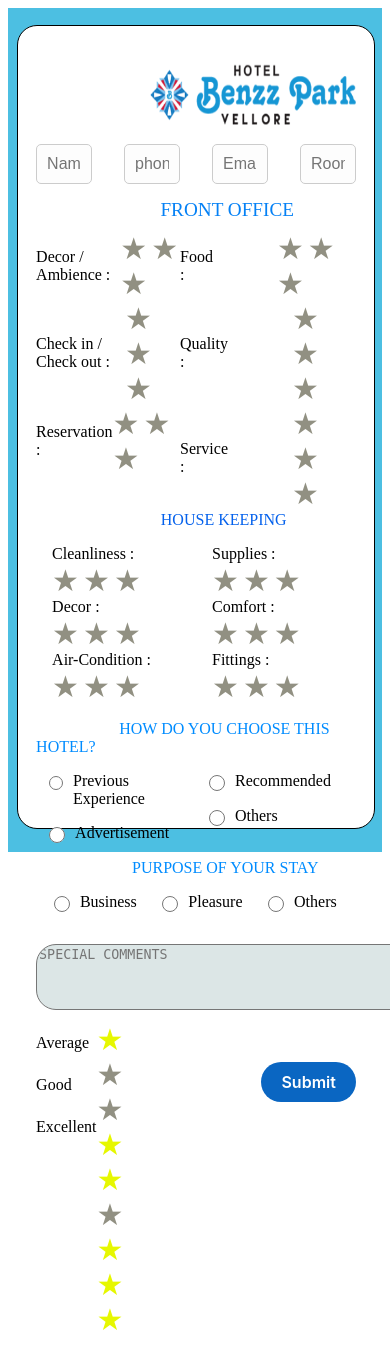
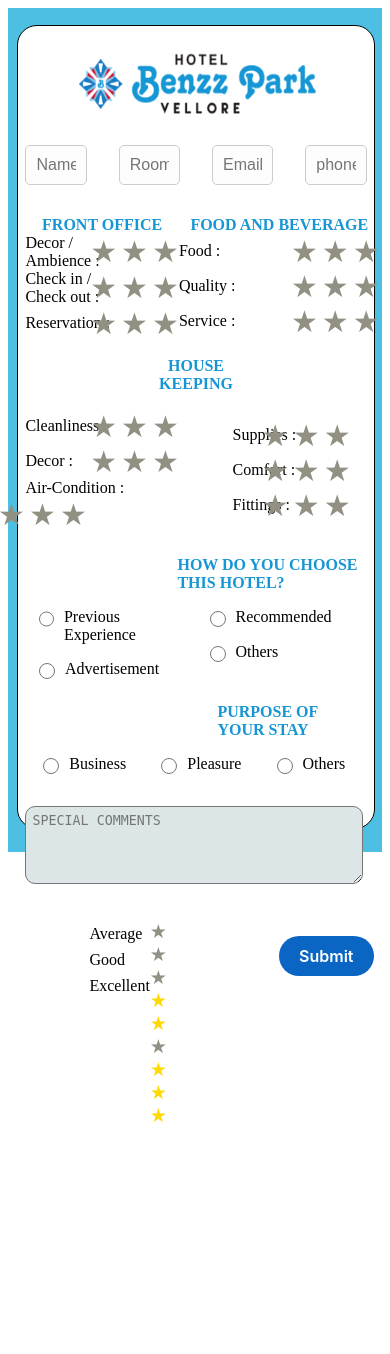
Before and after one commit to Santa0027/Benzzpark_Review_Form, a PHP site: page /index.html in a window 390 px wide; the page is wider, and only the part inside the window is pictured. After the commit the page ends 1122 px from the top of that part, so only its background shows below. Run offline with PHP 8.4, Linux system fonts and the light colour scheme; some web fonts are replaced.

Commit message:
restyled

```diff
--- a/admin/style.css
+++ b/admin/style.css
@@ -21,9 +21,11 @@
     margin-bottom: 20px;
 }
 
+
+
 input[type="text"],
 input[type="password"] {
-    width: 100%;
+    width: 90%;
     padding: 10px;
     margin: 10px 0;
     border: 1px solid #ddd;
--- a/index.html
+++ b/index.html
@@ -12,27 +12,29 @@
     <div class="main">
         <div class="review-form">
             <div class="main-form">
-                <img src="/asset/Hotel-Vellore-Logo.png" alt="Logo" class="logo">
+                <img src="Hotel-Vellore-Logo.png" alt="Logo" class="logo">
                 <form id="myform" action="index.php" method="POST">
                     <!-- <label for="name">Name:</label> -->
                     <div class="head-info">
                         <input class="inputbox" type="text" id="name" name="gname" placeholder="Name" required>
-                        <input class="inputbox" type="text" id="phone" name="gphone" placeholder="phone" required>
+                        <input class="inputbox" type="text" id="room" name="groom" placeholder="Room No" required>
+
 
                         <!-- <label for="email">Email:</label> -->
                         <input class="inputbox" type="email" id="email" name="gemail" placeholder="Email" required>
-                        <input class="inputbox" type="text" id="room" name="groom" placeholder="Room No" required>
+                    <input class="inputbox" type="text" id="phone" name="gphone" placeholder="phone" required>
                     </div>
                     <!-- Front Office Rating -->
-                    <label class="front-title" for="front-office">FRONT OFFICE</label>
+
 
                     <div class="star-rating">
                         <div class="firsthalf">
+                            <label class="front-title" for="front-office">FRONT OFFICE</label>
                             <div class="ambience flexdefault">
                                 <div>
                                     <label for="ambience">Decor / Ambience :</label>
                                 </div>
-                                <div>
+                                <div class="rowre">
                                     <input class="radiobtn" type="radio" id="ambience3" name="ambience" value="3" />
                                     <label for="ambience3" title="3 stars" class="star">&#9733;</label>
                                     <input class="radiobtn" type="radio" id="ambience2" name="ambience" value="2" />
@@ -46,7 +48,7 @@
                                 <div>
                                     <label for="checkinout">Check in / Check out :</label>
                                 </div>
-                                <div>
+                                <div class="rowre">
                                     <input type="radio" id="checkinout3" name="checkinout" value="3" />
                                     <label for="checkinout3" title="3 stars" class="star">&#9733;</label>
                                     <input type="radio" id="checkinout2" name="checkinout" value="2" />
@@ -60,7 +62,7 @@
                                 <div>
                                     <label for="Ambience">Reservation :</label>
                                 </div>
-                                <div>
+                                <div class="rowre">
                                     <input type="radio" id="reservation3" name="reservation" value="3" />
                                     <label for="reservation3" title="3 stars" class="star">&#9733;</label>
                                     <input type="radio" id="reservation2" name="reservation" value="2" />
@@ -77,11 +79,12 @@
                         <div class="row3">
 
                             <div class="food-beverage-rating">
+                                <label class="front-title" for="front-office">FOOD AND BEVERAGE</label>
                                 <div class="Food beverageflexdefault">
                                     <div>
                                         <label for="Food">Food :</label>
                                     </div>
-                                    <div>
+                                    <div class="rowre">
                                         <input type="radio" id="food3" name="food" value="3" />
                                         <label for="food3" title="3 stars" class="star">&#9733;</label>
                                         <input type="radio" id="food2" name="food" value="2" />
@@ -95,7 +98,7 @@
                                     <div>
                                         <label for="Quality"> Quality :</label>
                                     </div>
-                                    <div>
+                                    <div class="rowre">
                                         <input type="radio" id="Quality3" name="Quality" value="3" />
                                         <label for="Quality3" title="3 stars" class="star">&#9733;</label>
                                         <input type="radio" id="Quality2" name="Quality" value="2" />
@@ -109,7 +112,7 @@
                                     <div>
                                         <label for="Service">Service :</label>
                                     </div>
-                                    <div>
+                                    <div class="rowre">
                                         <input type="radio" id=" Service3" name=" Service" value="3" />
                                         <label for=" Service3" title="3 stars" class="star">&#9733;</label>
                                         <input type="radio" id=" Service2" name=" Service" value="2" />
@@ -137,7 +140,7 @@
                                 <div>
                                     <label for="Cleanliness">Cleanliness :</label>
                                 </div>
-                                <div>
+                                <div class="rowre">
                                     <input class="radiobtn" type="radio" id="Cleanliness3" name="Cleanliness"
                                         value="3" />
                                     <label for="Cleanliness3" title="3 stars" class="star">&#9733;</label>
@@ -154,7 +157,7 @@
                                 <div>
                                     <label for="Decor"> Decor :</label>
                                 </div>
-                                <div>
+                                <div class="rowre">
                                     <input type="radio" id="Decor" name="Decor" value="3" />
                                     <label for="Decor3" title="3 stars" class="star">&#9733;</label>
                                     <input type="radio" id="Decor2" name="Decor" value="2" />
@@ -168,7 +171,7 @@
                                 <div>
                                     <label for=" Air_Condition">Air-Condition :</label>
                                 </div>
-                                <div>
+                                <div class="rowre">
                                     <input type="radio" id=" Air-Condition3" name=" Air_Condition" value="3" />
                                     <label for=" Air-Condition3" title="3 stars" class="star">&#9733;</label>
                                     <input type="radio" id=" Air-Condition2" name=" Air_Condition" value="2" />
@@ -187,7 +190,7 @@
                                 <div>
                                     <label for="Supplies">Supplies :</label>
                                 </div>
-                                <div>
+                                <div class="rowre">
                                     <input class="radiobtn" type="radio" id="Supplies3" name="Supplies" value="3" />
                                     <label for="Supplies3" title="3 stars" class="star">&#9733;</label>
                                     <input class="radiobtn" type="radio" id="Supplies2" name="Supplies" value="2" />
@@ -201,13 +204,13 @@
                                 <div>
                                     <label for="Comfort"> Comfort :</label>
                                 </div>
-                                <div>
-                                    <input type="radio" id="Comfort" name="Comfort" value="3" />
-                                    <label for="Comfort3" title="3 stars" class="star">&#9733;</label>
+                                <div class="rowre">
+                                    <input type="radio" id="Comfort1" name="Comfort" value="1" />
+                                    <label for="Comfort1" title="1 stars" class="star">&#9733;</label>
                                     <input type="radio" id="Comfort2" name="Comfort" value="2" />
                                     <label for="Comfort2" title="2 stars" class="star">&#9733;</label>
-                                    <input type="radio" id="Comfort1" name="Comfort" value="1" />
-                                    <label for="Comfort1" title="1 star" class="star">&#9733;</label>
+                                    <input type="radio" id="Comfort3" name="Comfort" value="3" />
+                                    <label for="Comfort3" title="3 stars" class="star">&#9733;</label>
                                 </div>
                             </div>
 
@@ -215,7 +218,7 @@
                                 <div>
                                     <label for="Fittings">Fittings :</label>
                                 </div>
-                                <div>
+                                <div class="rowre">
                                     <input type="radio" id="Fittings3" name="Fittings" value="3" />
                                     <label for="Fittings3" title="3 stars" class="star">&#9733;</label>
                                     <input type="radio" id="Fittings2" name="Fittings" value="2" />
@@ -319,21 +322,21 @@
 
                             </div>
 
-                            <div class="1star">
+                            <div class="star1">
                                 <div>
-                                    <label class="review-star">&#9733;</label>
-                                    <label class="star">&#9733;</label>
-                                    <label class="star">&#9733;</label>
+                                    <label class="demostar">&#9733;</label>
+                                    <label class="demostar">&#9733;</label>
+                                    <label class="demostar">&#9733;</label>
                                 </div>
                                 <div>
-                                    <label class="review-star">&#9733;</label>
-                                    <label class="review-star">&#9733;</label>
-                                    <label class="star">&#9733;</label>
+                                    <label class="colrstar">&#9733;</label>
+                                    <label class="colrstar">&#9733;</label>
+                                    <label class="demostar">&#9733;</label>
                                 </div>
                                 <div>
-                                    <label class="review-star">&#9733;</label>
-                                    <label class="review-star">&#9733;</label>
-                                    <label class="review-star">&#9733;</label>
+                                    <label class="colrstar">&#9733;</label>
+                                    <label class="colrstar">&#9733;</label>
+                                    <label class="colrstar">&#9733;</label>
                                 </div>
                             </div>
 
--- a/index.php
+++ b/index.php
@@ -185,7 +185,7 @@
 
     // Prepare the statement
     $stmt = $conn->prepare($sql);
-    $stmt->bind_param("sisiiiiiiiiiiiiiiis", $name, $phone, $email, $room, $ambience, $checkinout, $reservation, $food, $quality, $service, $cleanliness, $decor, $air_condition, $supplies, $comfort, $fittings, $choice, $purpose, $feedback);
+    $stmt->bind_param("sisiiiiiiiiiiiiisss", $name, $phone, $email, $room, $ambience, $checkinout, $reservation, $food, $quality, $service, $cleanliness, $decor, $air_condition, $supplies, $comfort, $fittings, $choice, $purpose, $feedback);
 
     // Execute and check if successful
     if ($stmt->execute()) {
--- a/style.css
+++ b/style.css
@@ -1,9 +1,18 @@
+@font-face {
+    font-family: 'Exo';
+    src: url(./asset/Exo-VariableFont_wght.ttf);
+}
+
 .main{
     background-color: aquamarine;
     height: 100vh;
     width: 100%;
     padding: 0%;
     margin: 0%;
+}
+
+body{
+    font-family: 'Exo';
 }
 
 .review-form{
@@ -18,6 +27,7 @@
     }
 
     .review-form{
+        font-family: 'Exo';
         height: 95vh;
         width: 95%;
         background-color: rgb(255, 255, 255);
@@ -28,20 +38,22 @@
         border-radius: 20px;
     }
     .main-form{
-        padding: 5%;
+        padding: 2%;
     }
 
     .logo{
         height: 6rem;
-        width: 13rem;
-        margin-left:35%;
+        width: 15rem;
+        padding-bottom: 1rem;
+        margin: auto;
+            display: block;
     }
 
 
         .inputbox {
             background-color: rgba(248, 248, 248, 0.3);
             box-sizing: 1rem;
-            color: white;
+            color: black;
             padding: 10px;
             margin-bottom: 15px;
             border: 1px solid #ccc;
@@ -62,22 +74,26 @@
     .flexdefault{
         display:flex;
         flex-direction: row;
-        justify-content:space-between;
+        justify-content:space-evenly;
         align-items: center;
         margin-right: 10rem;
     }
 
     .front-title{
-        color: rgb(5, 129, 245);
-        font-size: 1.2rem;
-        position: absolute;
-        left: 40%;
+        color: #1696d4;
+        font-size: 1rem;
+        text-align: center;
+        width: auto !important;
+        margin: auto;
+        display: block;
+        margin-top: 1rem;
+        font-weight: bolder;
     }
     .star-rating{
         display: flex;
         flex-direction: row;
         width: 100%;
-        margin-top: 2rem;
+        /* margin-top: 2rem; */
         justify-content: space-between;
 
 
@@ -101,10 +117,15 @@
         height: 2rem;
         width: 2rem;
     }
+    input[type=radio]:checked + .star {
+        color: rgb(255, 217, 0); /* Color for selected stars */
+    }
 
-    input[type="radio"]:checked ~ .star {
-        color: rgb(255, 217, 0);
+    /* Color all stars to the right when one is selected */
+    input[type=radio]:checked ~ .star {
+        color: rgb(255, 217, 0); /* Color for checked stars */
     }
+
 
     .flexdefault{
         height: auto;
@@ -120,8 +141,22 @@
     }
 
     .housekeeping{
-        color: rgb(4, 97, 236);
-        margin-left: 39%;
+        color: #1696d4;
+        text-align: center;
+            width: 30% !important;
+            margin: auto;
+            display: block;
+            margin-top: 1rem;
+        font-size: 1rem;
+        font-weight: bolder;
+    }
+    .rowre{
+        width: 40%;
+        padding: 0%;
+        gap: 0.25rem;
+        margin: 0%;
+        display: flex;
+        flex-direction:row-reverse;
 
     }
 
@@ -135,8 +170,8 @@
     }
 
     .row2c1{
-        width: 40%;
-        margin-left: 1rem;
+        width: 45%;
+        /* margin-left: 1rem; */
         margin-top: 1rem;
         flex-wrap: wrap;
     }
@@ -166,7 +201,7 @@
     }
 
     .row2c2{
-        width: 40%;
+        width: 34.6%;
         margin-right: 1rem;
         margin-top: 1rem;
     }
@@ -296,15 +331,25 @@
 
 
     .choose{
-        color: rgb(0, 140, 255);
-        margin-left: 26%;
-        margin-bottom: 1rem;
+        color: #1696d4;
+        padding-left: 9.5rem;
+        padding-top: 0.5rem;
+        /* width: 50%; */
+        margin: auto;
+        display: block;
+        font-size: 1rem;
+        font-weight: bolder;
     }
 
     .purpose{
-        color: rgb(0, 140, 255);
-        margin-left: 30%;
-
+        color: #1696d4;
+        font-weight: bolder;
+        padding-left: 12rem;
+        padding-top: 0.5rem;
+        /* width: 29%; */
+            margin: auto;
+            display: block;
+            font-size: 1rem;
 
     }
 
@@ -338,8 +383,10 @@
     .feedback-textarea{
         margin-top: 2rem;
         background-color: rgb(220, 230, 230);
-        border-radius: 20px;
-
+        border-radius: 10px;
+        width: 95%;
+        padding:6px;
+        height: 4rem;
     }
 
     .submitbtn{
@@ -380,6 +427,7 @@
     align-items: center;
     background-color: #0A66C2;
     border: 0;
+    /* padding-top: 1rem; */
     border-radius: 100px;
     box-sizing: border-box;
     color: #ffffff;
@@ -430,18 +478,21 @@
 
     }
     .document{
-        width: 50%;
+        width: 25%;
+        padding-top: 1rem;
+        padding-left: 4rem;
         display: flex;
         flex-direction: row;
-        justify-content: space-around;
+        justify-content: space-between;
         margin-top: 0.5rem;
+        height: 4rem;
 
     }
 
     .star-definition{
         display: flex;
         flex-direction: column;
-        gap: 1.5rem;
+        gap: 0.5rem;
         margin-top: 0.8rem;
     }
 
@@ -463,4 +514,18 @@
     #response{
         margin-left: 50%;
     }
+
+
+    .demostar{
+        font-size: 1.2rem;
+        color: #919082;
+    }
+    .colrstar{
+        color: rgb(255, 217, 0);
+        font-size:1.2rem ;
+    }
+    .star1{
+        padding-top: 0.5rem;
+
+    }
 }
```
Also changed, not shown: admin/data.php (+2 -9 lines), admin/handlelogin.php (deleted, +0 -50 lines), admin/index.html (+5 -3 lines), admin/login.php (added, +38 -0 lines), script.js (+19 -0 lines), Hotel-Vellore-Logo.png (renamed from asset/Hotel-Vellore-Logo.png), admin/logo.png (added).
